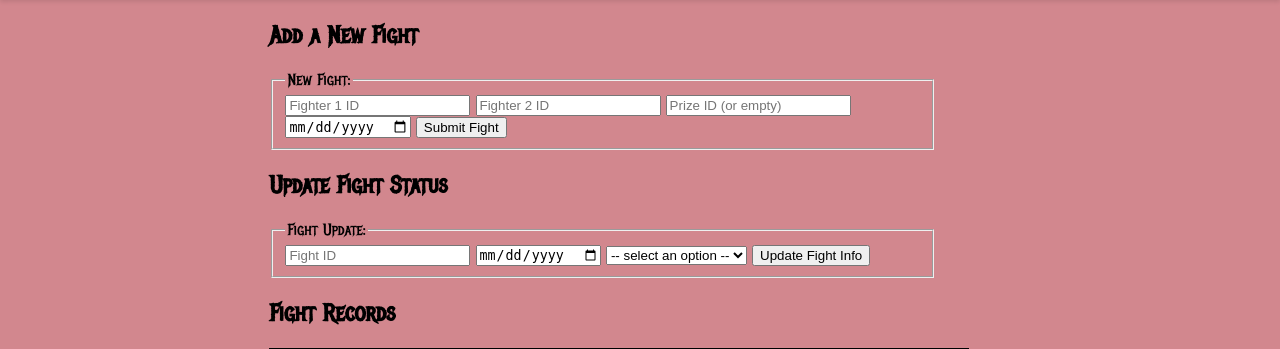
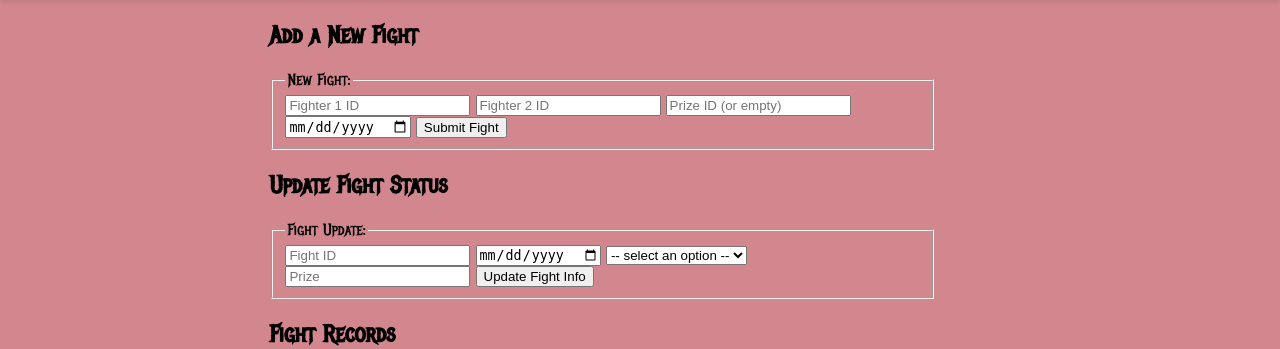
Before and after one commit to spoonser/Tournament-Website---Database-Project, a Flask app: page /fights in a window 1280 px wide. Shown: the part 81-430 px from the top of the page. Run offline with Flask 2, Linux system fonts and the light colour scheme; data that the repository does not hold is empty; some libraries are stand-ins or nearby versions.

Commit message:
Can update the prize for a fight

```diff
--- a/templates/fights.html
+++ b/templates/fights.html
@@ -9,9 +9,9 @@
     <form class="input-form" id="fighter-form" name="fighter-form" method="POST">
         <fieldset>
           <legend>New Fight:</legend>
-          <input type="number" step="1" min="0" name="fighter1-id" id="fighter1-id" placeholder="Fighter 1 ID"/>
-          <input type="number" step="1" min="0" name="fighter2-id" id="fighter2-id" placeholder="Fighter 2 ID"/>
-          <input type="number" step="1" min="0" name="prize-id" id="prize-id" placeholder="Prize ID (or empty)"/>
+          <input type="number" step="1" min="1" name="fighter1-id" id="fighter1-id" placeholder="Fighter 1 ID"/>
+          <input type="number" step="1" min="1" name="fighter2-id" id="fighter2-id" placeholder="Fighter 2 ID"/>
+          <input type="number" step="1" min="1" name="prize-id" id="prize-id" placeholder="Prize ID (or empty)"/>
           <input type="date" name="fight-date" id="fight-date"/>
           <input type="submit" class="button" id="fighter-submit" value="Submit Fight"/>
         </fieldset>
@@ -21,7 +21,7 @@
     <form class="input-form" id="fighter-form" name="fighter-form">
         <fieldset>
           <legend>Fight Update:</legend>
-          <input type="number" step="1" min="0" name="existing-fight-id" id="existing-fight-id" placeholder="Fight ID"/>
+          <input type="number" step="1" min="1" name="old-fight-id" id="old-fight-id" placeholder="Fight ID"/>
           <input type="date" name="new-fight-date" id="new-fight-date"/>
           <select name="fight-winner" id="fight-winner">
             <option disabled selected value> -- select an option -- </option>
@@ -29,6 +29,7 @@
             <option value="fighter2-won">Fighter 2 Won</option>
             <option value="fighter-draw">Draw</option>
           </select>
+          <input type="number" step="1" min="1" name="new-prize-id" id="new-prize-id" placeholder="Prize"/>
           <input type="submit" class="button" id="fighter-submit" value="Update Fight Info"/>
         </fieldset>
     </form>
```
